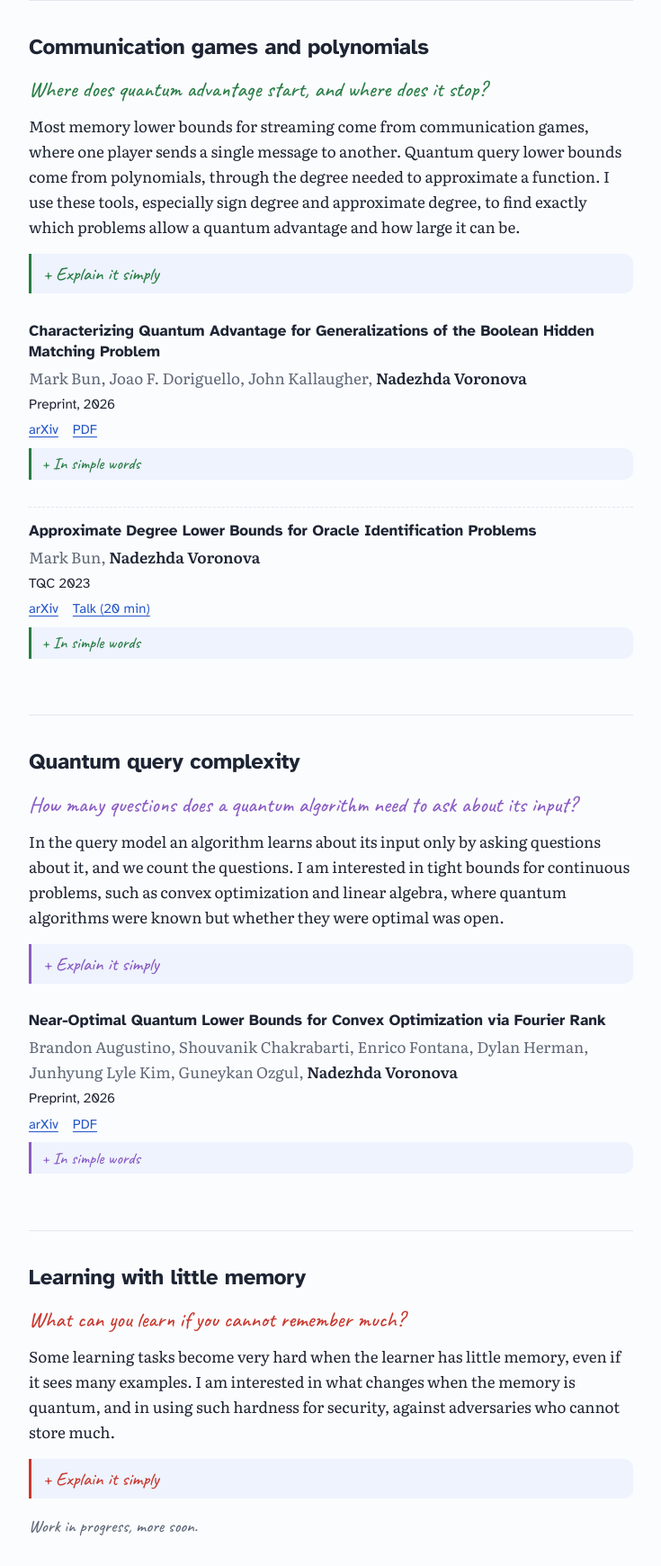
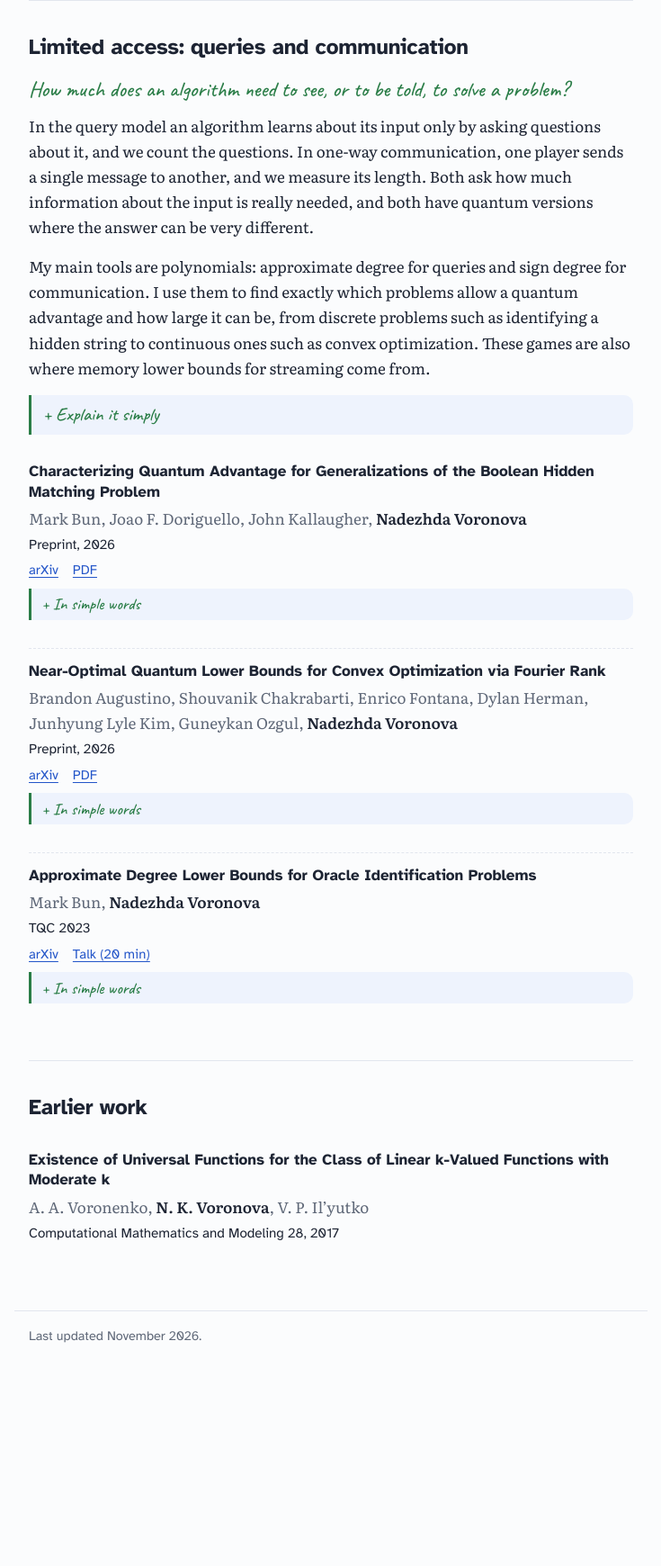
Before and after one commit to nvoronova/nvoronova.github.io, a plain HTML site: page research.html in a window 1280 px wide. Shown: the part 1420-3160 px from the top of the page at 90% size, without its empty margins (272-1007 px from the left). After the commit the page ends 2981 px from the top, so only its background shows below. Drawn offline with Linux system fonts and the light colour scheme.

Commit message:
Merge query and communication topics, drop the learning topic
The research page now has two topics: quantum streaming, and
limited access (queries and communication). The approximate degree
paper moves under limited access. The home-page map has two boxes.

Co-Authored-By: Claude Opus 5.5 <noreply@anthropic.com>
Claude-Session: https://claude.ai/code/session_011CpDaLA1D4NZGn3a1Xxm4E

```diff
--- a/research.html
+++ b/research.html
@@ -94,18 +94,25 @@
     </li>
   </ol>
 </section>
-<section class="topic c" id="communication">
-  <h2>Communication games and polynomials</h2>
-  <p class="question">Where does quantum advantage start, and where does it stop?</p>
-  <p>Most memory lower bounds for streaming come from communication games, where one player sends
-       a single message to another. Quantum query lower bounds come from polynomials, through the degree needed to
-       approximate a function. I use these tools, especially sign degree and approximate degree, to find exactly
-       which problems allow a quantum advantage and how large it can be.</p>
-  <details class="simple"><summary>Explain it simply</summary><div><p>Alice holds a long string of bits. Bob gets to ask one question about it, and Alice may send
-       him only one message, before she knows the question. How long must the message be? If a quantum message can
-       be much shorter than any ordinary one, that usually means quantum memory helps in streaming too.</p>
-       <p>Polynomials enter because the success probability of a quantum algorithm is a low-degree polynomial in its
-       input. So if a problem cannot be described by a low-degree polynomial, no fast quantum algorithm exists.</p></div></details>
+<section class="topic c" id="access">
+  <h2>Limited access: queries and communication</h2>
+  <p class="question">How much does an algorithm need to see, or to be told, to solve a problem?</p>
+  <p>In the query model an algorithm learns about its input only by asking questions about it, and we
+       count the questions. In one-way communication, one player sends a single message to another, and we measure its
+       length. Both ask how much information about the input is really needed, and both have quantum versions where the
+       answer can be very different.</p>
+       <p>My main tools are polynomials: approximate degree for queries and sign degree for communication. I use them to
+       find exactly which problems allow a quantum advantage and how large it can be, from discrete problems such as
+       identifying a hidden string to continuous ones such as convex optimization. These games are also where memory
+       lower bounds for streaming come from.</p>
+  <details class="simple"><summary>Explain it simply</summary><div><p>Think of the game of twenty questions. The algorithm cannot look at its input directly, it can only ask
+       questions about it. A quantum algorithm may ask about many possibilities at once, and the question is how much that
+       saves.</p>
+       <p>Communication is a cousin of the same game. Alice holds a long string and may send Bob a single message. Bob then
+       has to answer a question about her string. How long must the message be, and can a quantum message be much shorter?</p>
+       <p>Polynomials enter because the answer of a quantum algorithm is described by a low-degree polynomial in its input.
+       If a problem cannot be described by a low-degree polynomial, there is no fast quantum algorithm for it. Proving such
+       limits is the kind of result I like most.</p></div></details>
   <ol class="papers">
     <li class="paper">
       <p class="title"><a href="https://arxiv.org/abs/2610.06789">Characterizing Quantum Advantage for Generalizations of the Boolean Hidden Matching Problem</a></p>
@@ -118,6 +125,15 @@
        This settles a conjecture from 2020.</p></div></details>
     </li>
     <li class="paper">
+      <p class="title"><a href="https://arxiv.org/abs/2609.09035">Near-Optimal Quantum Lower Bounds for Convex Optimization via Fourier Rank</a></p>
+      <p class="authors">Brandon Augustino, Shouvanik Chakrabarti, Enrico Fontana, Dylan Herman, Junhyung Lyle Kim, Guneykan Ozgul, <span class="me">Nadezhda Voronova</span></p>
+      <p class="venue">Preprint, 2026</p>
+      <p class="plinks"><a href="https://arxiv.org/abs/2609.09035">arXiv</a> <a href="https://arxiv.org/pdf/2609.09035">PDF</a></p>
+      <details class="simple"><summary>In simple words</summary><div><p>You want the best point of a convex region in n dimensions, but you can only ask “is this point inside?”.
+       Quantum algorithms for this need about n questions, and we show that you cannot do much better. On the way we show
+       that computing the determinant of a matrix also needs many questions, using a new version of the polynomial method.</p></div></details>
+    </li>
+    <li class="paper">
       <p class="title"><a href="https://arxiv.org/abs/2303.03921">Approximate Degree Lower Bounds for Oracle Identification Problems</a></p>
       <p class="authors">Mark Bun, <span class="me">Nadezhda Voronova</span></p>
       <p class="venue">TQC 2023</p>
@@ -126,39 +142,6 @@
        questions a quantum algorithm needs for several such problems, using polynomials.</p></div></details>
     </li>
   </ol>
-</section>
-<section class="topic q4" id="queries">
-  <h2>Quantum query complexity</h2>
-  <p class="question">How many questions does a quantum algorithm need to ask about its input?</p>
-  <p>In the query model an algorithm learns about its input only by asking questions about it, and we
-       count the questions. I am interested in tight bounds for continuous problems, such as convex optimization and
-       linear algebra, where quantum algorithms were known but whether they were optimal was open.</p>
-  <details class="simple"><summary>Explain it simply</summary><div><p>Think of the game of twenty questions. The algorithm cannot look at its input directly. It can only ask
-       an oracle yes-or-no style questions. A quantum algorithm is allowed to ask about many possibilities at once, and
-       the question is how much that saves. Proving that no algorithm can do better than some number of questions is the
-       kind of result I like most.</p></div></details>
-  <ol class="papers">
-    <li class="paper">
-      <p class="title"><a href="https://arxiv.org/abs/2609.09035">Near-Optimal Quantum Lower Bounds for Convex Optimization via Fourier Rank</a></p>
-      <p class="authors">Brandon Augustino, Shouvanik Chakrabarti, Enrico Fontana, Dylan Herman, Junhyung Lyle Kim, Guneykan Ozgul, <span class="me">Nadezhda Voronova</span></p>
-      <p class="venue">Preprint, 2026</p>
-      <p class="plinks"><a href="https://arxiv.org/abs/2609.09035">arXiv</a> <a href="https://arxiv.org/pdf/2609.09035">PDF</a></p>
-      <details class="simple"><summary>In simple words</summary><div><p>You want the best point of a convex region in n dimensions, but you can only ask “is this point inside?”.
-       Quantum algorithms for this need about n questions, and we show that you cannot do much better. On the way we show
-       that computing the determinant of a matrix also needs many questions, using a new version of the polynomial method.</p></div></details>
-    </li>
-  </ol>
-</section>
-<section class="topic l" id="learning">
-  <h2>Learning with little memory</h2>
-  <p class="question">What can you learn if you cannot remember much?</p>
-  <p>Some learning tasks become very hard when the learner has little memory, even if it sees many
-       examples. I am interested in what changes when the memory is quantum, and in using such hardness for security,
-       against adversaries who cannot store much.</p>
-  <details class="simple"><summary>Explain it simply</summary><div><p>If you could only keep a few notes, some patterns would be impossible to learn, no matter how many
-       examples you see. That sounds like bad news, but it can be useful. A secret can be safe from someone who simply
-       cannot remember enough to work it out.</p></div></details>
-  <p class="status">Work in progress, more soon.</p>
 </section>
 <section class="topic" id="earlier">
   <h2>Earlier work</h2>
--- a/style.css
+++ b/style.css
@@ -80,8 +80,7 @@ p { margin: 0 0 1rem; }
 .map-head { display: flex; flex-wrap: wrap; align-items: baseline; justify-content: space-between; gap: 0 1rem; }
 .map {
   display: grid;
-  grid-template-columns: 1fr 5.5rem 1fr;
-  grid-template-rows: auto 3.25rem auto;
+  grid-template-columns: 1fr 7.5rem 1fr;
   margin-top: 0.75rem;
 }
 .node {
@@ -100,18 +99,11 @@ p { margin: 0 0 1rem; }
 .node .n { display: block; font-family: var(--hand); font-size: 1.2rem; color: var(--c, var(--blue)); margin-top: 0.35rem; }
 .node.s { --c: var(--blue); grid-area: 1 / 1; }
 .node.c { --c: var(--green); grid-area: 1 / 3; }
-.node.l { --c: var(--red); grid-area: 3 / 1; }
-.node.q4 { --c: #8a5cc4; grid-area: 3 / 3; }
-@media (prefers-color-scheme: dark) { .node.q4 { --c: #c3a3f0; } }
 
 .edge { display: flex; align-items: center; justify-content: center; position: relative; font-family: var(--hand); font-size: 1.15rem; color: var(--muted); text-align: center; line-height: 1; }
-.edge.h { grid-area: 1 / 2; }
+.edge.h { grid-area: 1 / 2; padding: 0 0.25rem; }
 .edge.h::before { content: ""; position: absolute; left: 0; right: 0; top: 50%; border-top: 2px dashed var(--rule); }
-.edge.h span { position: relative; background: var(--page); padding: 0 0.2rem; }
-.edge.v1 { grid-area: 2 / 1; }
-.edge.v2 { grid-area: 2 / 3; }
-.edge.v1::before, .edge.v2::before { content: ""; position: absolute; top: 0; bottom: 0; left: 50%; border-left: 2px dashed var(--rule); }
-.edge.v1 span, .edge.v2 span { position: relative; background: var(--page); padding: 0.1rem 0.3rem; }
+.edge.h span { position: relative; background: var(--page); padding: 0.2rem 0; }
 
 /* News */
 .news { list-style: none; padding: 0; margin: 0; }
@@ -140,9 +132,6 @@ p { margin: 0 0 1rem; }
 .topic .question { font-family: var(--hand); font-size: 1.5rem; line-height: 1.2; color: var(--c, var(--blue)); margin: 0 0 0.75rem; }
 .topic.s { --c: var(--blue); }
 .topic.c { --c: var(--green); }
-.topic.q4 { --c: #8a5cc4; }
-.topic.l { --c: var(--red); }
-@media (prefers-color-scheme: dark) { .topic.q4 { --c: #c3a3f0; } }
 
 details.simple {
   margin: 0.25rem 0 1rem;
```
Also changed, not shown: index.html (+6 -18 lines), 1 other file.
